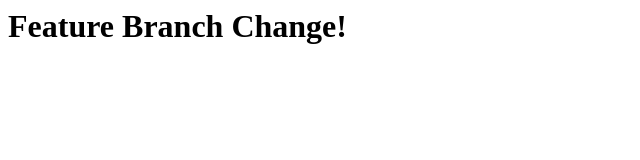
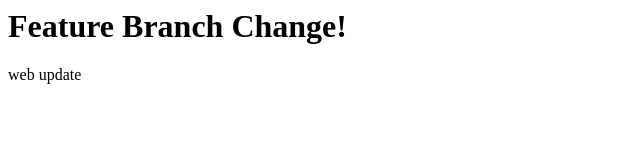
Before and after one commit to NateDuff/WorkflowTesting, a plain HTML site: page Web/index.html in a window 1280 px wide. Shown: the full height of the page, 0-640 px from the left. Drawn offline with Linux system fonts and the light colour scheme.

Commit message:
Feature web update

```diff
--- a/Web/index.html
+++ b/Web/index.html
@@ -1 +1,3 @@
 <h1>Feature Branch Change!</h1>
+
+web update
```
